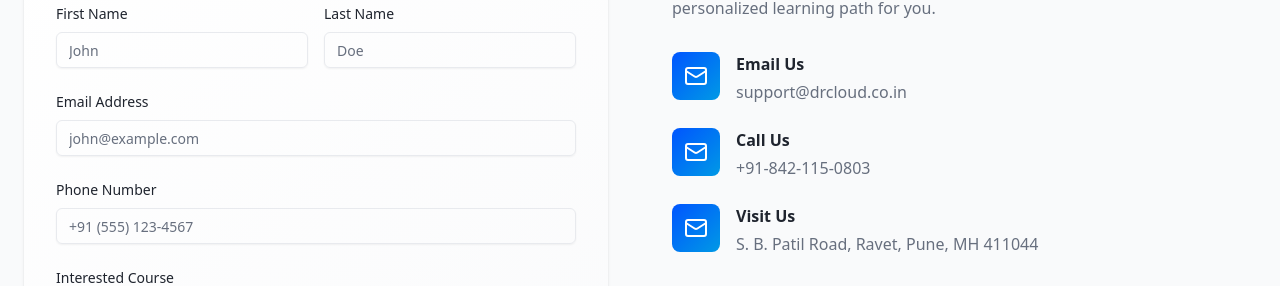
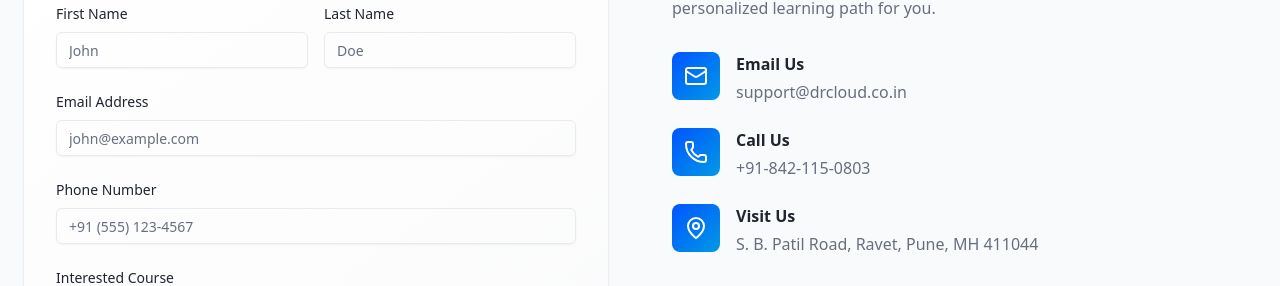
Before and after one commit to mayureshsmitasuresh/drcloud, a Next.js app: page / in a window 1280 px wide. Shown: the part 5237-5523 px from the top of the page. Built offline with nearby package versions, Linux system fonts and the light colour scheme.

Commit message:
minor   fixes

```diff
--- a/src/components/Contact.tsx
+++ b/src/components/Contact.tsx
@@ -42,7 +42,7 @@ const Contact = () => {
       value: (
         <a href={`tel:${data.contactInfo.phone}`} className="flex items-start gap-4">
             <div className="w-12 h-12 bg-gradient-hero rounded-lg flex items-center justify-center flex-shrink-0">
-            <Mail className="w-6 h-6 text-white" />
+            <Phone className="w-6 h-6 text-white" />
           </div>
           <div>
             <h4 className="font-semibold text-foreground mb-1">Call Us</h4>
@@ -65,7 +65,7 @@ const Contact = () => {
           rel="noopener noreferrer" className="flex items-start gap-4"
         >
           <div className="w-12 h-12 bg-gradient-hero rounded-lg flex items-center justify-center flex-shrink-0">
-            <Mail className="w-6 h-6 text-white" />
+            <MapPin className="w-6 h-6 text-white" />
           </div>
           <div>
             <h4 className="font-semibold text-foreground mb-1">Visit Us</h4>
```
